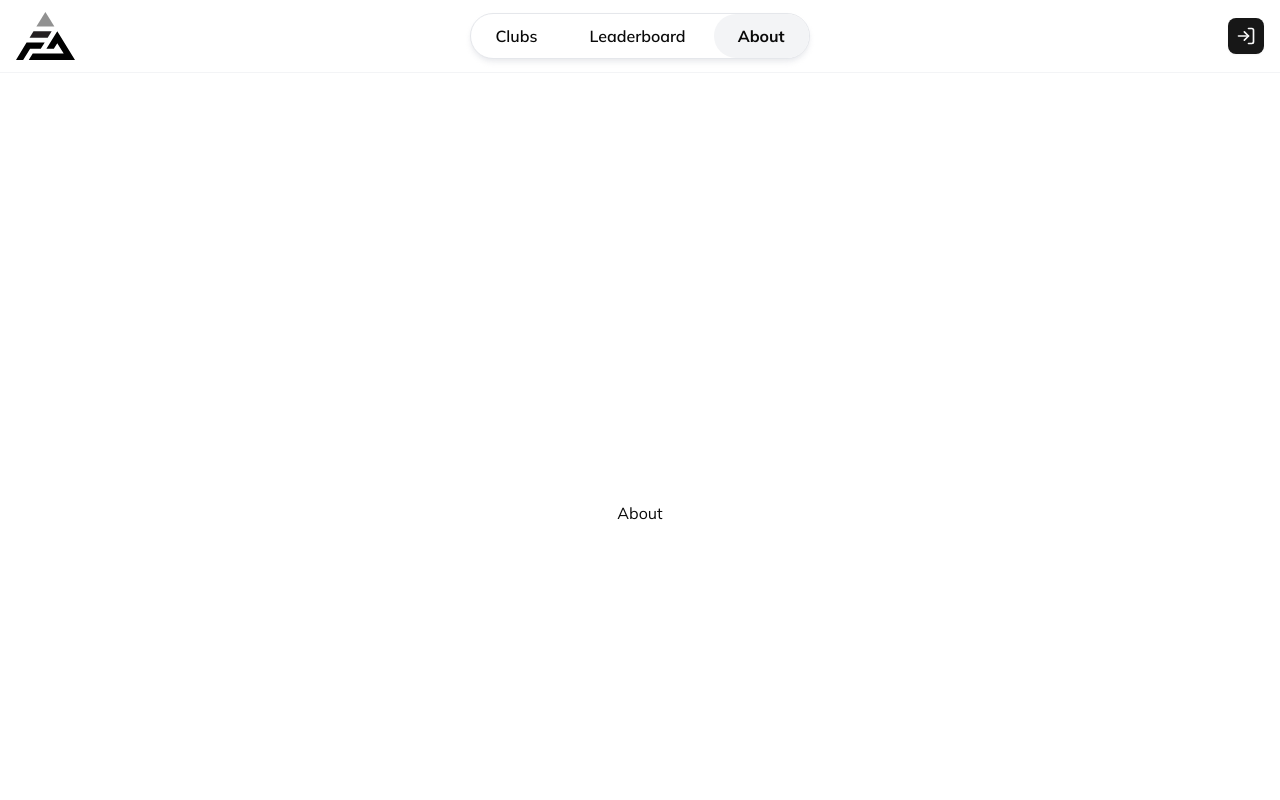
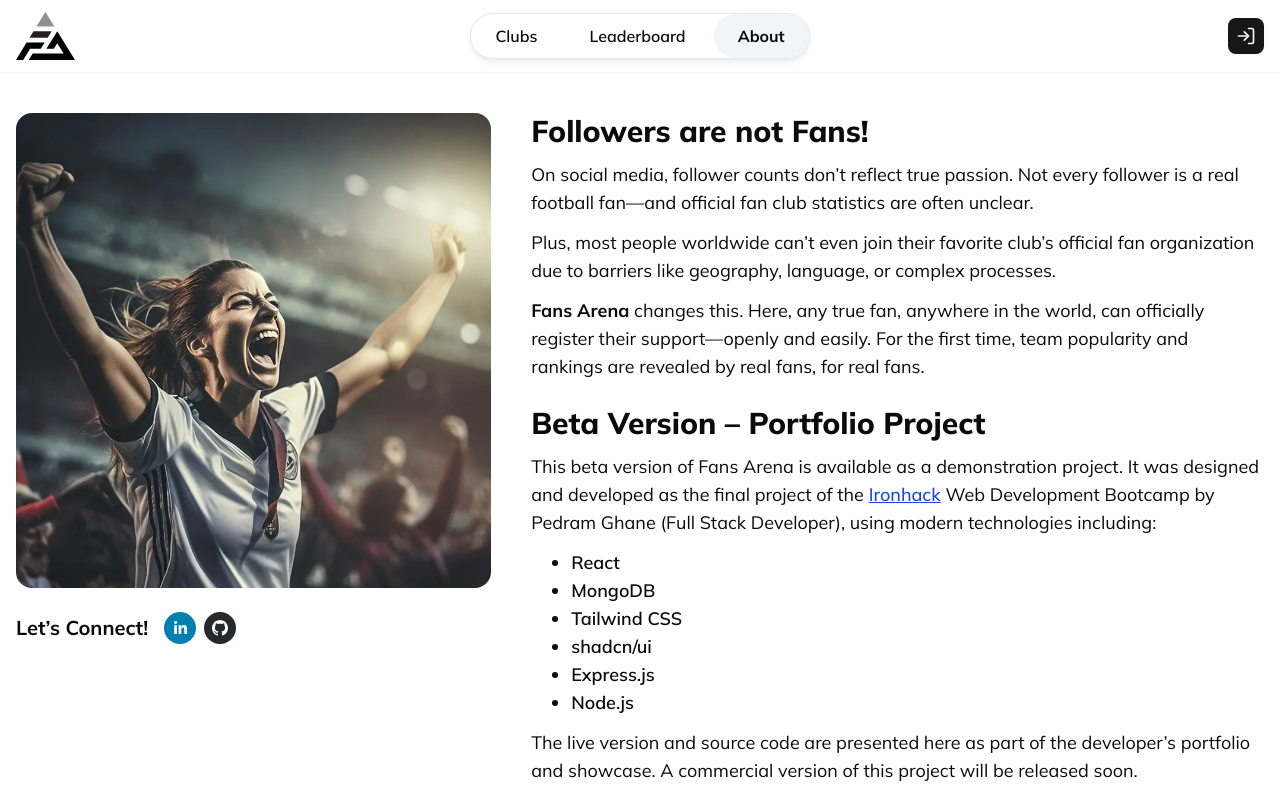
Before and after one commit to iampedi/fansarena-client, a React (Vite) app: page /about in a window 1280 px wide. Shown: the top 800 px of the page. Built offline with nearby package versions, Linux system fonts and the light colour scheme.

Commit message:
about page added

```diff
--- a/package.json
+++ b/package.json
@@ -38,6 +38,7 @@
     "react-router-dom": "^7.5.2",
     "react-scroll-to-top": "^3.1.0",
     "react-select": "^5.10.1",
+    "react-social-icons": "^6.24.0",
     "recharts": "^2.15.3",
     "shadcn-ui": "^0.9.5",
     "sonner": "^2.0.3",
--- a/src/layout/Header.jsx
+++ b/src/layout/Header.jsx
@@ -7,11 +7,7 @@ import { Link } from "react-router-dom";
 import AuthButton from "@/components/AuthButton";
 import TooltipWrapper from "@/components/TooltipWrapper";
 import { Button } from "@/components/ui/button";
-import {
-  MenuIcon,
-  UserRoundCheckIcon,
-  UserRoundCogIcon
-} from "lucide-react";
+import { MenuIcon, UserRoundCheckIcon, UserRoundCogIcon } from "lucide-react";
 import Navbar from "./Navbar";
 
 const Header = () => {
@@ -50,7 +46,7 @@ const Header = () => {
 
   return (
     <header className="sticky top-0 z-50 border-b border-gray-100 bg-white">
-      <div className="3xl:px-0 container mx-auto px-4">
+      <div className="container mx-auto px-4 2xl:px-0">
         <div className="_wrapper flex flex-col gap-5">
           <div className="_top flex flex-wrap items-center justify-between py-3 md:flex-nowrap md:gap-5">
             <div className="_logo flex w-1/5 items-center gap-2">
--- a/src/pages/about/Index.jsx
+++ b/src/pages/about/Index.jsx
@@ -1,6 +1,88 @@
 // src/pages/about/Index.jsx
+import img from "@/assets/images/about-us.webp";
+import { LinkedinIcon } from "lucide-react";
+import { Link } from "react-router-dom";
+import { SocialIcon } from "react-social-icons";
+
 const AboutPage = () => {
-  return <div className="flex h-screen items-center justify-center">About</div>;
+  return (
+    <div className="container mx-auto px-4 2xl:px-0 mb-10">
+      <div className="grid gap-5 md:gap-10 md:grid-cols-5 rever">
+        <div className="md:col-span-2 order-2 md:order-1">
+          <img src={img} alt="" className="rounded-2xl" />
+          <div className="mt-6 flex items-center gap-2">
+            <span className="mr-2 text-xl font-bold">Let’s Connect!</span>
+            <SocialIcon
+              url="https://www.linkedin.com/in/pediland/"
+              target="_blank"
+              network="linkedin"
+              className="!size-8"
+            />
+            <SocialIcon
+              url="https://github.com/iampedi"
+              target="_blank"
+              network="github"
+              className="!size-8"
+            />
+          </div>
+        </div>
+        <div className="md:col-span-3 order-1">
+          <h1 className="mb-3 text-3xl font-extrabold">
+            Followers are not Fans!
+          </h1>
+          <div className="mb-6 space-y-3 text-lg">
+            <p>
+              On social media, follower counts don’t reflect true passion. Not
+              every follower is a real football fan—and official fan club
+              statistics are often unclear.
+            </p>
+            <p>
+              Plus, most people worldwide can’t even join their favorite club’s
+              official fan organization due to barriers like geography,
+              language, or complex processes.
+            </p>
+            <p>
+              <strong>Fans Arena</strong> changes this. Here, any true fan,
+              anywhere in the world, can officially register their
+              support—openly and easily. For the first time, team popularity and
+              rankings are revealed by real fans, for real fans.
+            </p>
+          </div>
+          <h2 className="mb-3 text-3xl font-extrabold">
+            Beta Version – Portfolio Project
+          </h2>
+          <div className="space-y-3 text-lg">
+            <p>
+              This beta version of Fans Arena is available as a demonstration
+              project. It was designed and developed as the final project of the{" "}
+              <Link
+                to="https://www.ironhack.com/de-en/web-development/remote"
+                target="_blank"
+                className="font-medium text-blue-700 underline"
+              >
+                Ironhack
+              </Link>{" "}
+              Web Development Bootcamp by Pedram Ghane (Full Stack Developer),
+              using modern technologies including:
+            </p>
+            <ul className="list-disc pl-10 font-semibold">
+              <li>React</li>
+              <li>MongoDB</li>
+              <li>Tailwind CSS</li>
+              <li>shadcn/ui</li>
+              <li>Express.js</li>
+              <li>Node.js</li>
+            </ul>
+            <p>
+              The live version and source code are presented here as part of the
+              developer’s portfolio and showcase. A commercial version of this
+              project will be released soon.
+            </p>
+          </div>
+        </div>
+      </div>
+    </div>
+  );
 };
 
 export default AboutPage;
```
Also changed, not shown: src/assets/images/about-us.webp (added), 1 other file (tests, documents, lock files or other folders).
